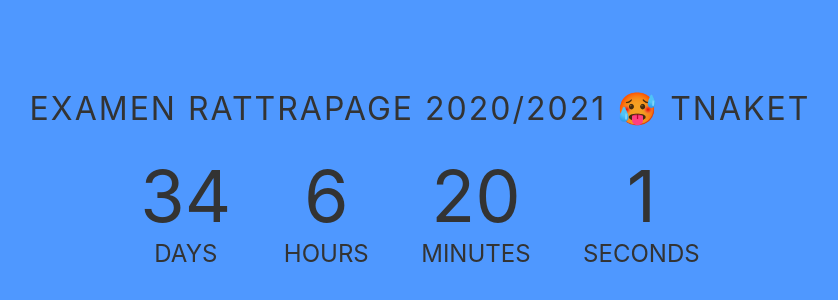
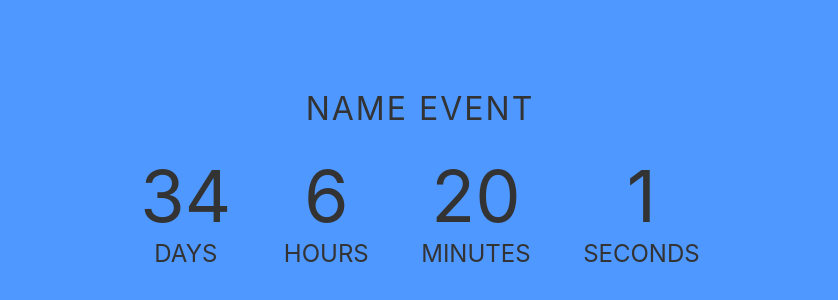
Before and after one commit to benlmaoujoud/Countdown-Timer-, a plain HTML site: page Countdown/index.html in a window 1280 px wide. Shown: the part 210-510 px from the top of the page, without its empty margins (220-1058 px from the left). Drawn offline with Linux system fonts and the light colour scheme.

Commit message:
Update index.html

```diff
--- a/Countdown/index.html
+++ b/Countdown/index.html
@@ -11,7 +11,7 @@
 <body>
 
     <div class="container">
-        <h1 id="headline">Examen Rattrapage 2020/2021 🥵 Tnaket </h1>
+        <h1 id="headline">Name event </h1>
         <div id="countdown">
           <ul>
             <li><span id="days"></span>days</li>
```
